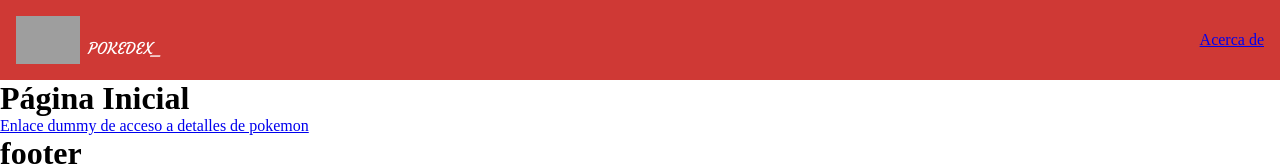
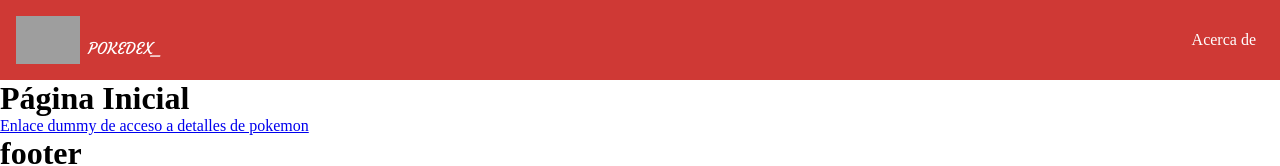
Before and after one commit to juliancastrillon/pokedex, a React (Create React App) app: page / in a window 1280 px wide. Shown: the top 166 px of the page. Built offline with nearby package versions, Linux system fonts and the light colour scheme; grey boxes are pictures that could not be loaded.

Commit message:
definir estilo del nav links

```diff
--- /dev/null
+++ b/src/components/Molecules/nav-items/NavItems.css
@@ -0,0 +1,10 @@
+.m-nav-items {
+
+}
+
+.m-nav-items__item {
+    color: inherit;
+    text-decoration: none;
+    padding: 0.5rem;
+    width: max-content ;
+}
--- a/src/components/Molecules/nav-items/NavItems.jsx
+++ b/src/components/Molecules/nav-items/NavItems.jsx
@@ -1,9 +1,10 @@
 import React from "react";
 import { Link } from "react-router-dom";
+import './NavItems.css';
 
 const NavItem = () => (
-    <div>
-        <Link to='/about' > Acerca de </Link>
+    <div className="m-nav-items" >
+        <Link to='/about' className="m-nav-items__item"  > Acerca de </Link>
     </div>
 );
 
```
